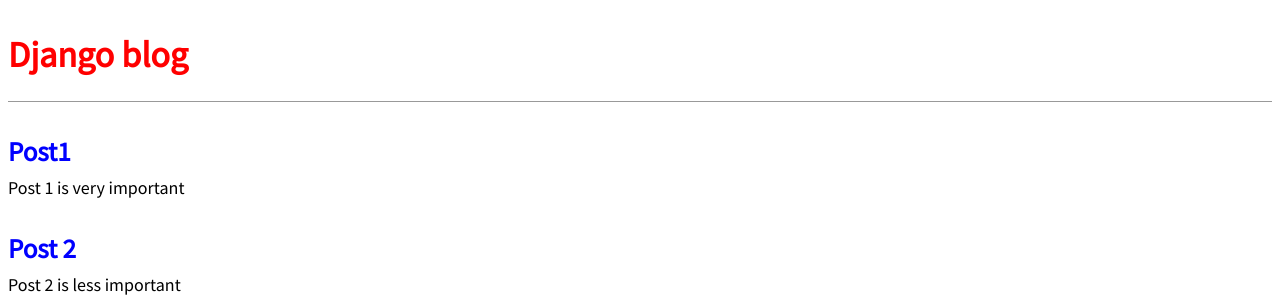
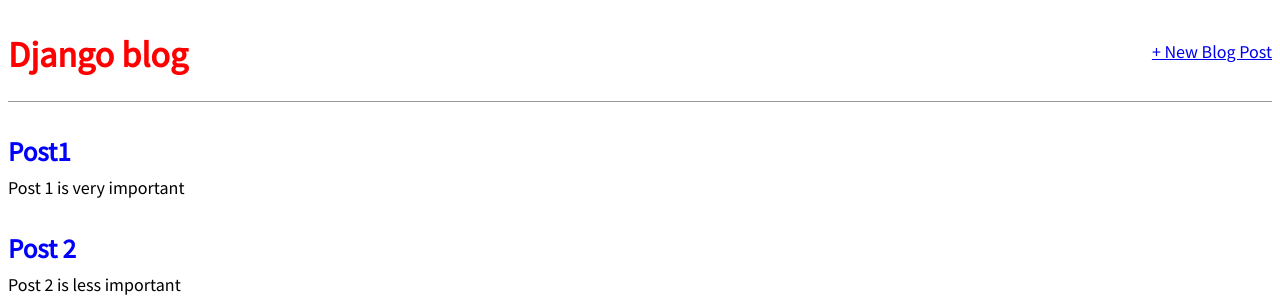
Before and after one commit to BolotovKonstantine/blog, a Django app: page / in a window 1280 px wide. Shown: the top 300 px of the page. Run offline with Django 5.2, Linux system fonts and the light colour scheme; data comes from the database, SQL or seed files in the repository; both versions use the stored data as it was after the commit.

Commit message:
start 6 chapter

```diff
--- a/Templates/base.html
+++ b/Templates/base.html
@@ -9,7 +9,12 @@
 </head>
 <body>
 <header>
+    <div class="nav-left">
     <h1><a href="{% url 'home' %}">Django blog</a> </h1>
+    </div>
+    <div class="nav-right">
+        <a href="{% url 'post_new' %}">+ New Blog Post</a>
+    </div>
 </header>
 <div>
     {% block content %}
--- a/Templates/home.html
+++ b/Templates/home.html
@@ -3,7 +3,7 @@
 {% block content %}
     {% for post in object_list %}
         <div class="post-entry">
-            <h2><a href="">{{ post.title }}</a></h2>
+            <h2><a href="{% url 'post_detail' post.pk %}">{{ post.title }}</a></h2>
             <p>{{ post.body }}</p>
         </div>
     {% endfor %}
--- a/blogapp/models.py
+++ b/blogapp/models.py
@@ -1,4 +1,5 @@
 from django.db import models
+from django.urls import reverse
 
 # Create your models here.
 class Post(models.Model):
@@ -11,3 +12,6 @@
 
     def __str__(self):
         return self.title
+
+    def get_absolute_url(self):
+        return reverse('post_detail', kwargs={'pk': self.pk})
--- a/blogapp/urls.py
+++ b/blogapp/urls.py
@@ -1,6 +1,7 @@
 from django.urls import path
-from .views import BlogListView, BlogDetailView
+from .views import BlogListView, BlogDetailView, BlogCreateView
 urlpatterns = [
-    path('post/<int:pk>/', BlogDetailView.as_view(), name='post-detail'),
+    path('post/new/', BlogCreateView.as_view(), name='post_new'),
+    path('post/<int:pk>/', BlogDetailView.as_view(), name='post_detail'),
     path('', BlogListView.as_view(),name='home')
 ]
--- a/blogapp/views.py
+++ b/blogapp/views.py
@@ -1,5 +1,6 @@
 from django.shortcuts import render
 from django.views.generic import ListView, DetailView
+from django.views.generic.edit import CreateView
 from .models import Post
 # Create your views here.
 
@@ -13,3 +14,8 @@
 class BlogDetailView(DetailView):
     model = Post
     template_name = 'post_detail.html'
+
+class BlogCreateView(CreateView):
+    model = Post
+    template_name = 'post_new.html'
+    fields = ['title', 'author', 'body']
```
Also changed, not shown: Templates/post_new.html (added, +9 -0 lines), db.sqlite3.
